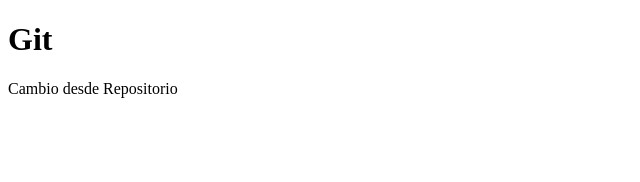
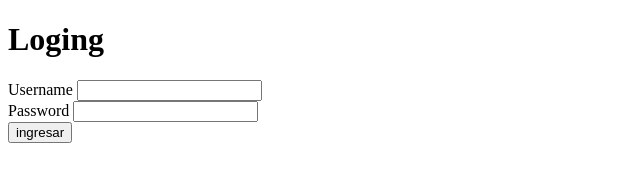
Before and after one commit to AndresBobadilla/demo-github-frontend, a plain HTML site: page index.html in a window 1280 px wide. Shown: the whole page, without its empty margins (0-640 px from the left). Drawn offline with Linux system fonts and the light colour scheme.

Commit message:
Se agregó el formulario

```diff
--- a/index.html
+++ b/index.html
@@ -8,7 +8,13 @@
     <title>Git</title>
 </head>
 <body>
- <h1>Git</h1
- <h2>Cambio desde Repositorio</h2>
+ <h1>Loging</h1>
+ <form action="">
+    <label for="username">Username</label>
+    <input type="text" id="username">
+    <br><label for="password">Password</label>
+    <input type="text" id="password">
+    <br>
+    <input type="submit" value="ingresar"> </form>
 </body>
 </html>
```
